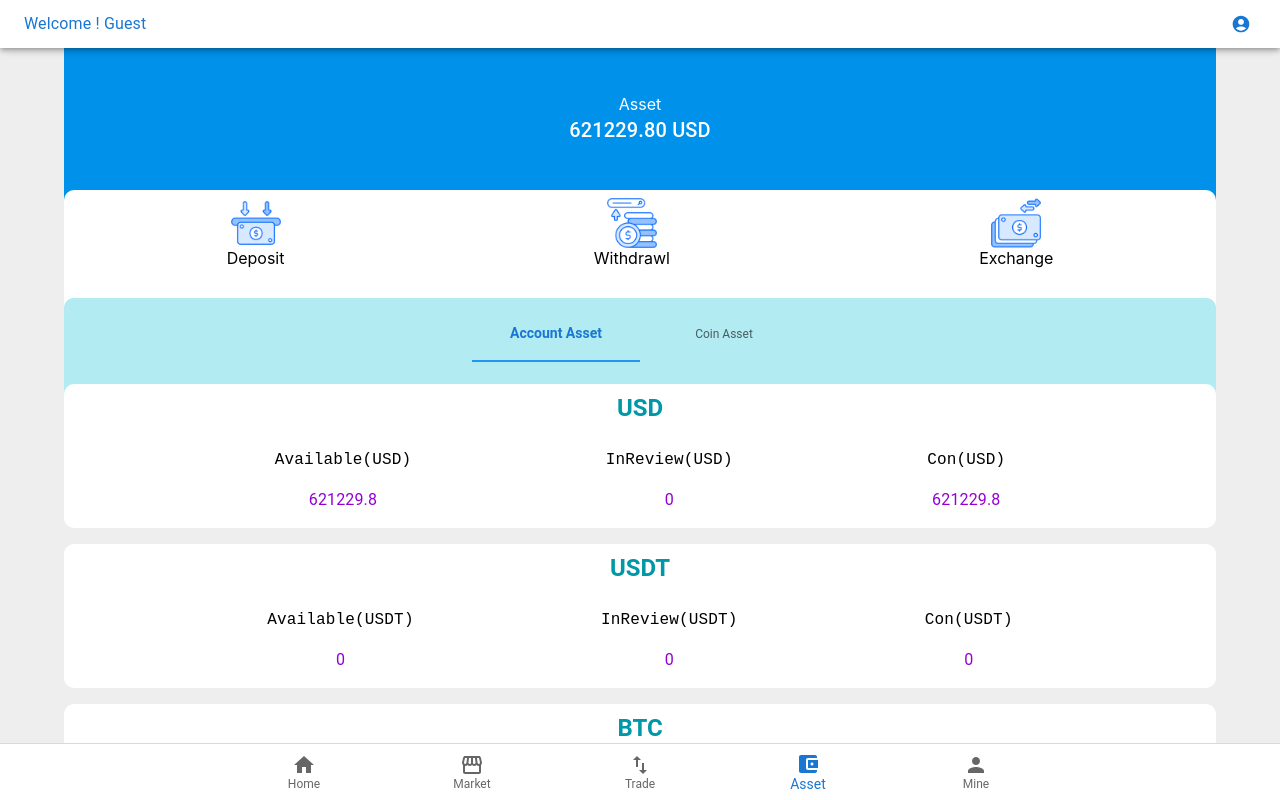
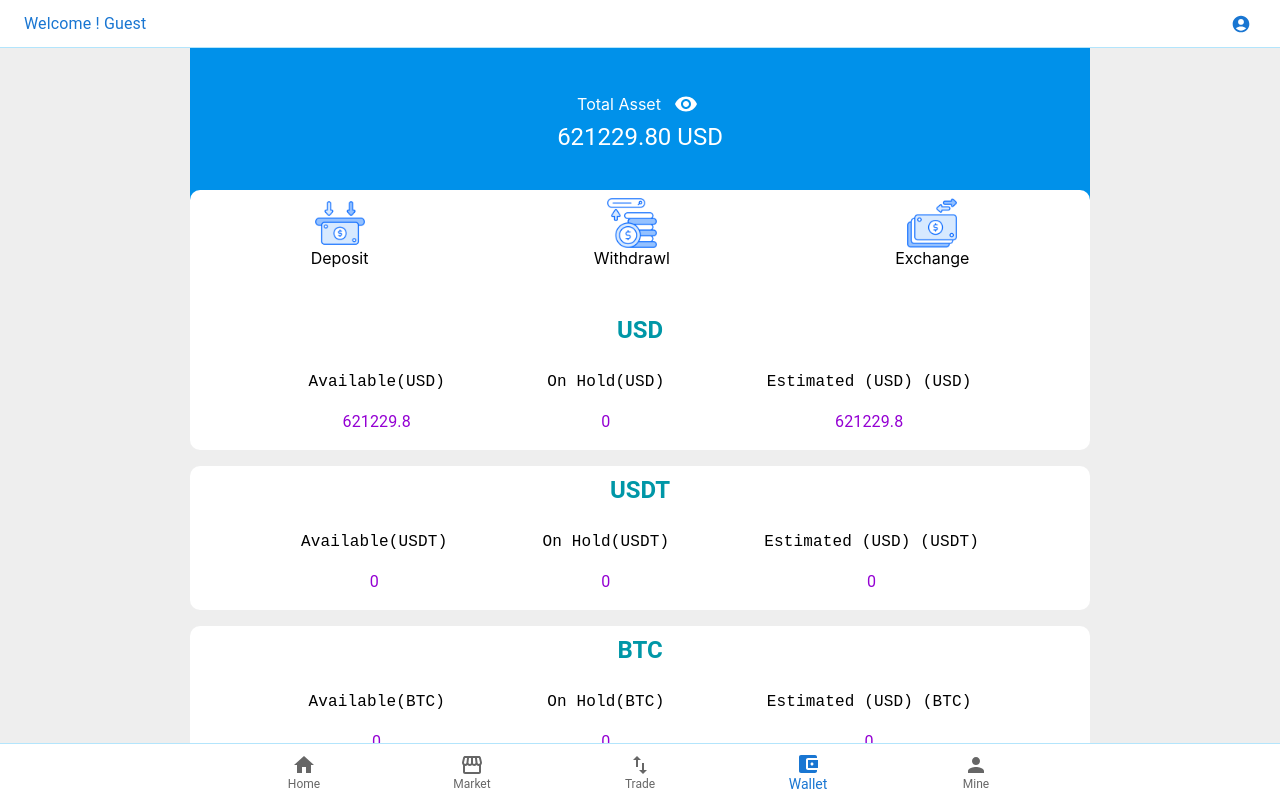
Before and after one commit to mgsainyinyitun/trading-front, a React (Create React App) app: page /asset in a window 1280 px wide. Built offline with nearby package versions, Linux system fonts and the light colour scheme.

Commit message:
minor modify

```diff
--- a/src/components/BottomNavi/BottomNavi.jsx
+++ b/src/components/BottomNavi/BottomNavi.jsx
@@ -45,7 +45,7 @@ const BottomNavi = () => {
                 <BottomNavigationAction label="Home" icon={<HomeIcon />} />
                 <BottomNavigationAction label="Market" icon={<StorefrontIcon />} />
                 <BottomNavigationAction label="Trade" icon={<SwapVertIcon />} />
-                <BottomNavigationAction label="Asset" icon={<AccountBalanceWalletIcon />} />
+                <BottomNavigationAction label="Wallet" icon={<AccountBalanceWalletIcon />} />
                 <BottomNavigationAction label="Mine" icon={<PersonIcon />} />
             </BottomNavigation>
         </Box>
--- a/src/components/FrontMain/Asset/Asset.jsx
+++ b/src/components/FrontMain/Asset/Asset.jsx
@@ -1,13 +1,22 @@
-import { Avatar, BottomNavigation, BottomNavigationAction, Box, Typography } from "@mui/material";
+import { Avatar, BottomNavigation, BottomNavigationAction, Box, Typography, IconButton } from "@mui/material";
 import deposit from '../../../images/general/deposit.png';
 import withdraw from '../../../images/general/withdraw.png';
 import exchange from '../../../images/general/exchange.png';
 import { useState } from "react";
 import AccountAsset from "./AccountAsset";
 import CoinAsset from "./CoinAsset";
+import { useNavigate } from "react-router-dom";
+import VisibilityIcon from '@mui/icons-material/Visibility';
+import VisibilityOffIcon from '@mui/icons-material/VisibilityOff';
 
 export default function Asset() {
     const [value, setValue] = useState(0);
+    const [showBalance, setShowBalance] = useState(true);
+    const navigate = useNavigate();
+
+    const toggleBalance = () => {
+        setShowBalance(!showBalance);
+    };
 
     return (
         <Box pb={1}>
@@ -21,8 +30,15 @@ export default function Asset() {
                 }}
             >
                 <Box sx={{ display: 'flex', justifyContent: 'center', alignItems: 'center', height: "100%", flexDirection: 'column' }}>
-                    <Typography variant="body" color='white'>Asset</Typography>
-                    <Typography variant="h6" color='white'>621229.80 USD</Typography>
+                    <Box sx={{ display: 'flex', alignItems: 'center', gap: 1 }}>
+                        <Typography variant="body" color='white'>Total Asset</Typography>
+                        <IconButton onClick={toggleBalance} size="small" sx={{ color: 'white' }}>
+                            {showBalance ? <VisibilityIcon /> : <VisibilityOffIcon />}
+                        </IconButton>
+                    </Box>
+                    <Typography variant="h5" color='white'>
+                        {showBalance ? '621229.80 USD' : '********'}
+                    </Typography>
                 </Box>
             </Box>
 
@@ -39,12 +55,21 @@ export default function Asset() {
                     height: '100%'
                 }}>
 
-                <Box sx={{ display: 'flex', justifyContent: 'space-around' }}>
+                <Box sx={{ display: 'flex', justifyContent: 'space-around',marginBottom:1 }}>
                     <Box>
-                        <a href="#" className="asset-a">
+                        <Box
+                            onClick={() => navigate('/deposit')}
+                            sx={{
+                                cursor: 'pointer',
+                                textDecoration: 'none',
+                                display: 'flex',
+                                flexDirection: 'column',
+                                alignItems: 'center'
+                            }}
+                        >
                             <img src={deposit} width={50} />
                             <Typography variant="body" color='MenuText'>Deposit</Typography>
-                        </a>
+                        </Box>
                     </Box>
 
                     <Box>
@@ -64,38 +89,6 @@ export default function Asset() {
             </Box>
 
             {/** Navigation */}
-            <Box pb={3} sx={{
-                overflow: 'hidden',
-                margin: 0,
-                borderTopRightRadius: '10px',
-                borderTopLeftRadius: '10px',
-                marginTop: '-10px',
-                position: 'relative',
-                zIndex: 1,
-                background: '#b2ebf2'
-            }}>
-                <BottomNavigation
-                    sx={{ padding: 1, margin: 0, background: '#b2ebf2' }}
-                    showLabels
-                    value={value}
-                    onChange={(event, newValue) => {
-                        setValue(newValue)
-                    }}
-                >
-                    <BottomNavigationAction label="Account Asset" sx={{
-                        '&.Mui-selected': {
-                            borderBottom: '2px solid #2196f3',
-                            fontWeight: 'bold'
-                        },
-                    }} />
-                    <BottomNavigationAction label="Coin Asset" sx={{
-                        '&.Mui-selected': {
-                            borderBottom: '2px solid #2196f3',
-                            fontWeight: 'bold'
-                        },
-                    }} />
-                </BottomNavigation>
-            </Box>
 
             {/** Account Asset  and Coin Asset*/}
             {value === 0 ?
--- a/src/components/Main/Main.jsx
+++ b/src/components/Main/Main.jsx
@@ -21,9 +21,9 @@ export default function Main() {
 
     return (
         <Box sx={{ height: '100%', width: '100%', overflow: 'auto', marginTop: isAuthPage ? 0 : 5 }}>
-            <Container sx={{ height: '100%', width: '100%', background: '#eeeeee', padding: 0 }}>
+            <Container sx={{ height: '100%', width: '100%',  background: '#eeeeee', padding: 0 }}>
                 {!isAuthPage && <TopBar />}
-                <Box sx={{ flexGrow: 1, background: "#eeeeee" , paddingBottom:1}}>
+                <Box sx={{ flexGrow: 1, background: "#eeeeee" , paddingBottom:1,maxWidth:'900px',margin:'0 auto'}}>
                     <Routes>
                         <Route path='/' element={<Home />} />
                         <Route path='/market' element={<Market />} />
--- a/src/components/TopBar/TopBar.jsx
+++ b/src/components/TopBar/TopBar.jsx
@@ -3,6 +3,9 @@ import AccountCircle from '@mui/icons-material/AccountCircle';
 import { useState } from 'react';
 import { useNavigate } from 'react-router-dom';
 import { useAppContext } from '../../context/AppContext';
+import PersonIcon from '@mui/icons-material/Person';
+import LogoutIcon from '@mui/icons-material/Logout';
+import LoginIcon from '@mui/icons-material/Login';
 export default function TopBar() {
     const navigate = useNavigate();
     const [anchorEl, setAnchorEl] = useState(null);
@@ -28,7 +31,7 @@ export default function TopBar() {
     };
 
     return (
-        <AppBar position="fixed" sx={{ background: '#fff', color: 'primary.main', height: '48px' }}>
+        <AppBar position="fixed" sx={{ background: '#fff', color: 'primary.main', height: '48px', boxShadow: 'none', borderBottom: '1px solid #b3e5fc' }}>
             <Toolbar sx={{ minHeight: '48px !important' }}>
                 <Typography variant="subtitle1" component="div" sx={{ flexGrow: 1 }}>
                    Welcome ! {customer ? customer.name : 'Guest'}
@@ -56,11 +59,20 @@ export default function TopBar() {
                     >
                         {customer ? (
                             <>
-                                <MenuItem onClick={handleProfile}>Profile</MenuItem>
-                                <MenuItem onClick={handleSignOut}>Sign Out</MenuItem>
+                                <MenuItem onClick={handleProfile} sx={{ color: 'primary.main' }}>
+                                    <PersonIcon sx={{ mr: 1 }} fontSize="small" />
+                                    Profile
+                                </MenuItem>
+                                <MenuItem onClick={handleSignOut} sx={{ color: 'primary.main' }}>
+                                    <LogoutIcon sx={{ mr: 1 }} fontSize="small" />
+                                    Sign Out
+                                </MenuItem>
                             </>
                         ) : (
-                            <MenuItem onClick={() => navigate('/signin')}>Sign In</MenuItem>
+                            <MenuItem onClick={() => navigate('/signin')} sx={{ color: 'primary.main' }}>
+                                <LoginIcon sx={{ mr: 1 }} fontSize="small" />
+                                Sign In
+                            </MenuItem>
                         )}
                     </Menu>
                 </div>
--- a/src/components/common/Card/AssetCard.jsx
+++ b/src/components/common/Card/AssetCard.jsx
@@ -20,12 +20,12 @@ export default function AssetCard({ data }) {
                 </Box>
 
                 <Box display='flex' flexDirection='column' alignItems='center'>
-                    <Typography fontFamily={'monospace'} sx={{marginBottom:2}}>InReview({data.name})</Typography>
+                    <Typography fontFamily={'monospace'} sx={{marginBottom:2}}>On Hold({data.name})</Typography>
                     <Typography color='darkviolet'>{data.inreview || 0.0}</Typography>
                 </Box>
 
                 <Box display='flex' flexDirection='column' alignItems='center'>
-                    <Typography fontFamily={'monospace'} sx={{marginBottom:2}}>Con({data.name})</Typography>
+                    <Typography fontFamily={'monospace'} sx={{marginBottom:2}}>Estimated (USD) ({data.name})</Typography>
                     <Typography color='darkviolet'>{data.con || 0.0}</Typography>
                 </Box>
             </Box>
```
Also changed, not shown: src/components/FrontMain/Mine/Mine.jsx (+27 -10 lines).
